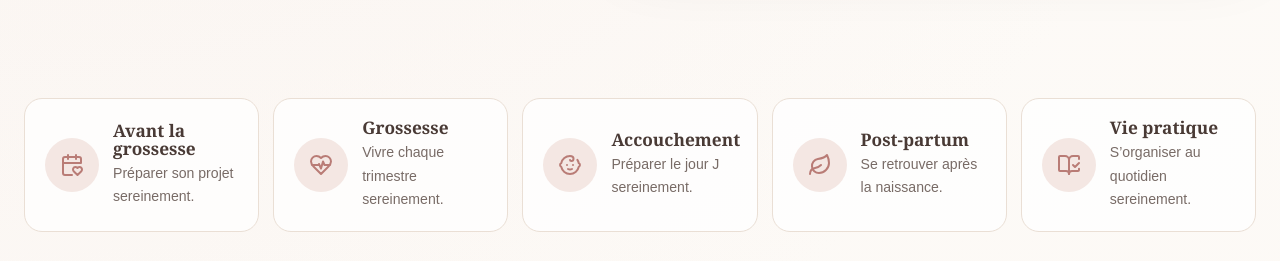
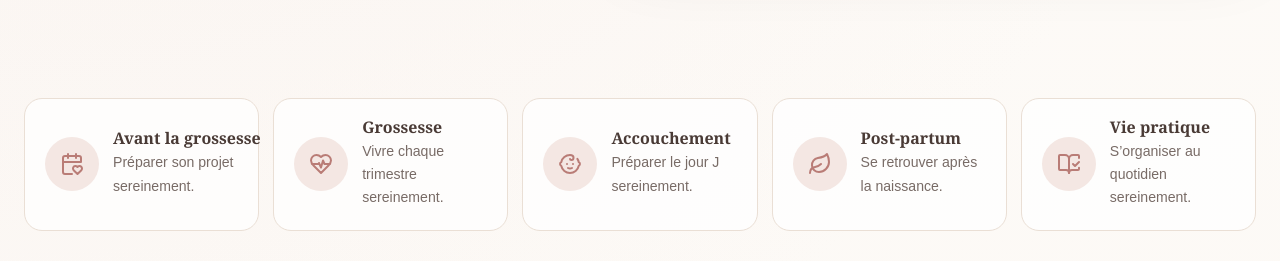
Before and after one commit to Yelenna04/maman-pas-a-pas, a Next.js app: page / in a window 1280 px wide. Shown: the part 824-1085 px from the top of the page. Built offline with nearby package versions, Linux system fonts and the light colour scheme.

Commit message:
Harmoniser les titres des étapes sur la page d’accueil

```diff
--- a/app/page.tsx
+++ b/app/page.tsx
@@ -135,10 +135,19 @@ export default function HomePage() {
                     display: "flex",
                     flexDirection: "column",
                     justifyContent: "flex-start",
-                    minHeight: 68
+                    minHeight: 68,
+                    minWidth: 0
                   }}
                 >
-                  <h3>{title}</h3>
+                  <h3
+                    style={{
+                      fontSize: "1rem",
+                      marginBottom: 4,
+                      whiteSpace: "nowrap"
+                    }}
+                  >
+                    {title}
+                  </h3>
                   <p>{description}</p>
                 </div>
               </Link>
```
